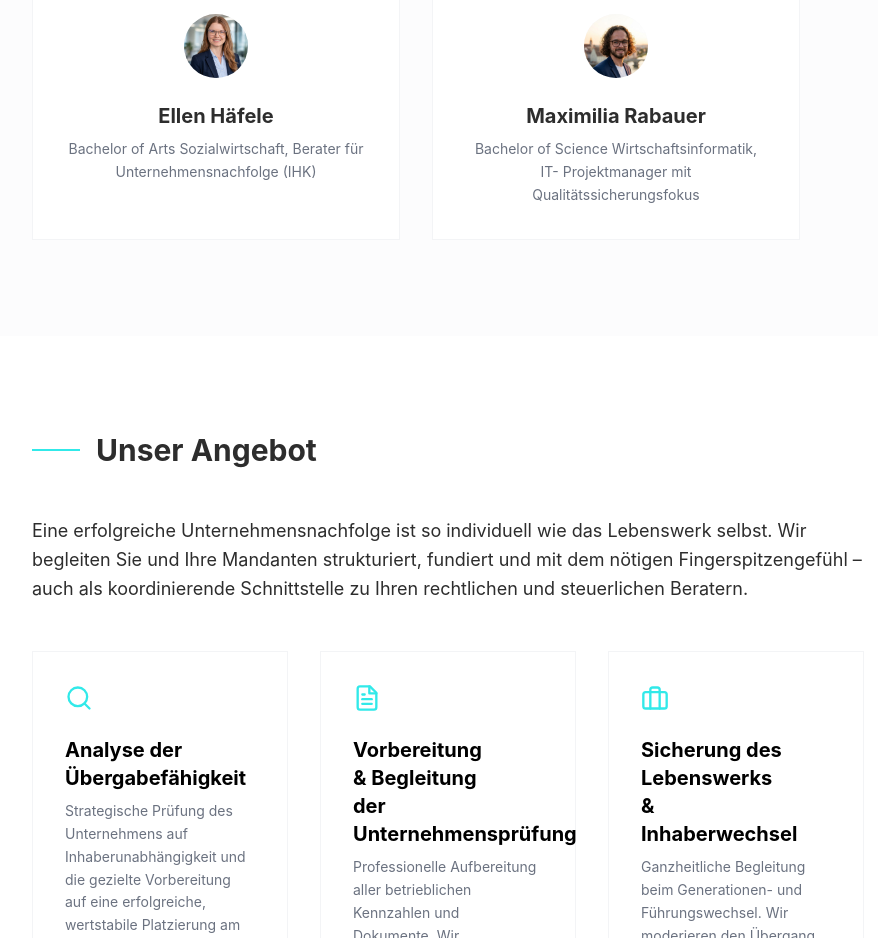
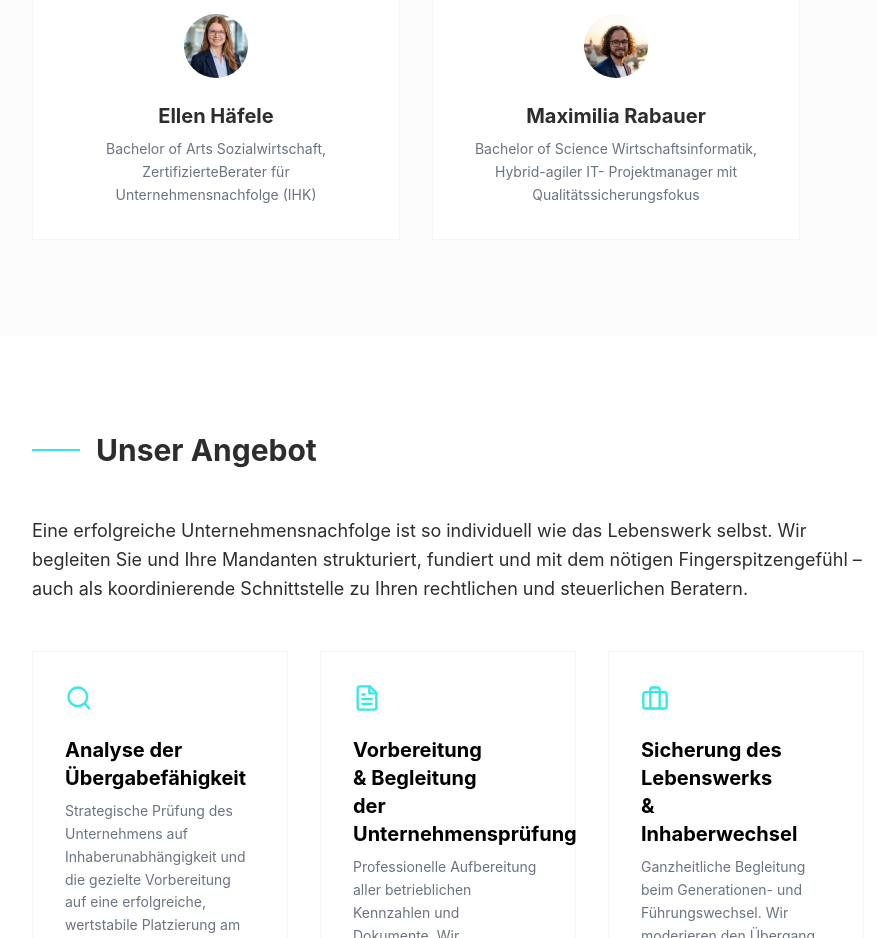
Before and after one commit to ellen2407/modern-services, a React (Vite) app: page / in a window 1280 px wide. Shown: the part 1700-2638 px from the top of the page, without its empty margins (320-1198 px from the left). Built offline with nearby package versions, Linux system fonts and the light colour scheme.

Commit message:
Anpassungen Bez.

```diff
--- a/src/components/About.tsx
+++ b/src/components/About.tsx
@@ -28,8 +28,8 @@ const About: React.FC = () => {
   ];
 
   const teamMembers = [
-    { name: 'Ellen Häfele', role: 'Bachelor of Arts Sozialwirtschaft, Berater für Unternehmensnachfolge (IHK)', image: '/images/team/ellen-haefele.png' },
-    { name: 'Maximilia Rabauer', role: 'Bachelor of Science Wirtschaftsinformatik, IT- Projektmanager mit Qualitätssicherungsfokus', image: '/images/team/maximilian-rabauer.png' },
+    { name: 'Ellen Häfele', role: 'Bachelor of Arts Sozialwirtschaft, ZertifizierteBerater für Unternehmensnachfolge (IHK)', image: '/images/team/ellen-haefele.png' },
+    { name: 'Maximilia Rabauer', role: 'Bachelor of Science Wirtschaftsinformatik, Hybrid-agiler IT- Projektmanager mit Qualitätssicherungsfokus', image: '/images/team/maximilian-rabauer.png' },
   ];
 
   return (
```
